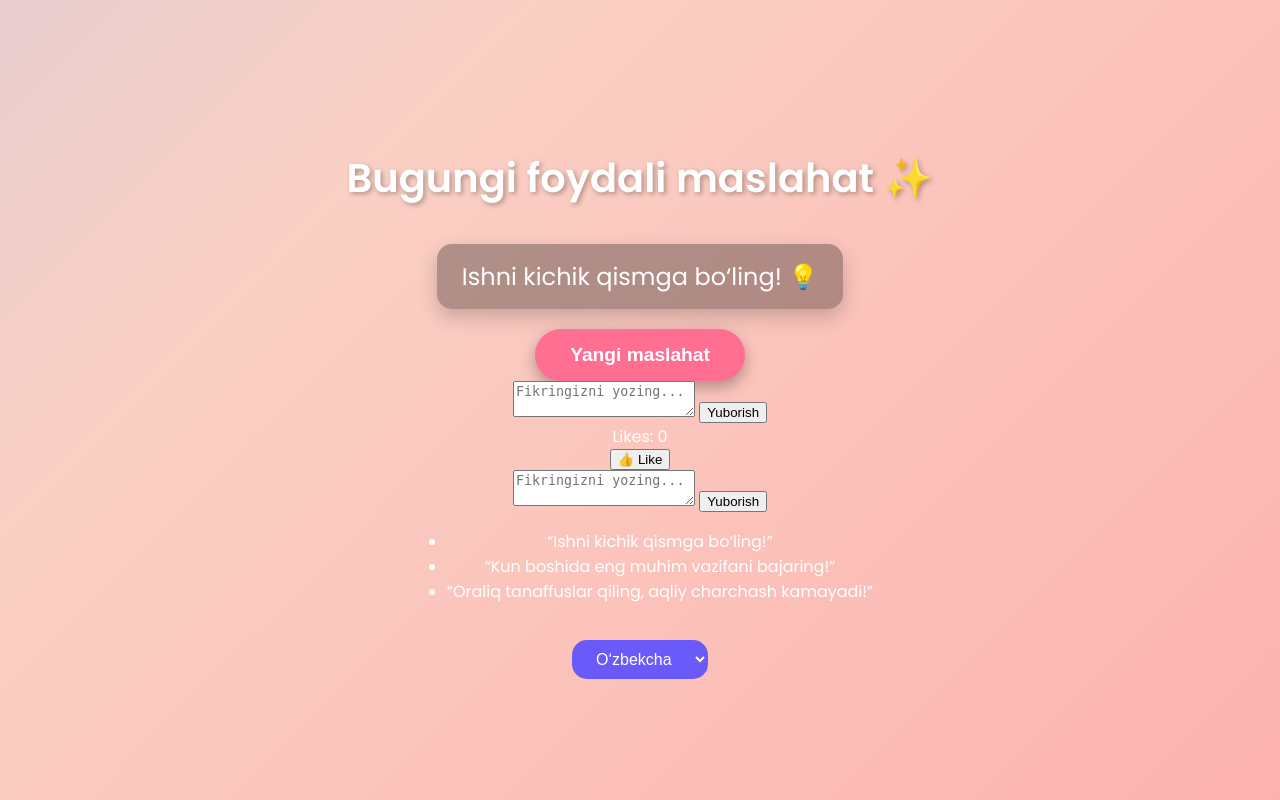
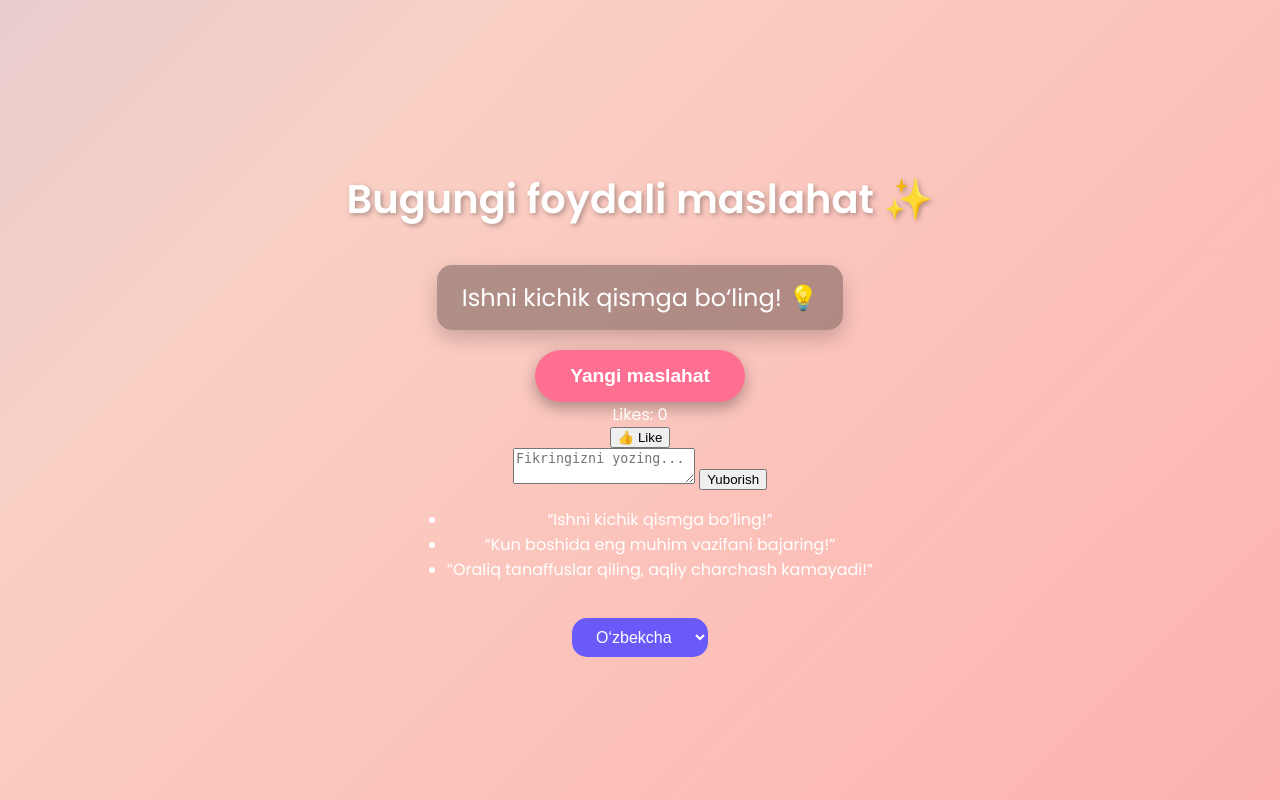
Before and after one commit to ali-python571/DailyHelper, a Flask app: page / in a window 1280 px wide. Run offline with Flask 3, Linux system fonts and the light colour scheme.

Commit message:
Update index.html with like, comments, initial advices

```diff
--- a/templates/index.html
+++ b/templates/index.html
@@ -101,11 +101,7 @@
     <h1>Bugungi foydali maslahat ✨</h1>
     <div id="advice">Ishni kichik qismga bo‘ling! 💡</div>
     <button id="newAdviceBtn">Yangi maslahat</button>
-<!-- Fikrlar bo'limi -->
-<div id="commentSection">
-    <textarea id="commentInput" placeholder="Fikringizni yozing..."></textarea>
-    <button id="submitComment">Yuborish</button>
-   </div>
+<!-- Fikrlar va Likes bo'limi -->
 <div id="likes">Likes: 0</div>
 <button id="likeBtn">👍 Like</button>
 
```
